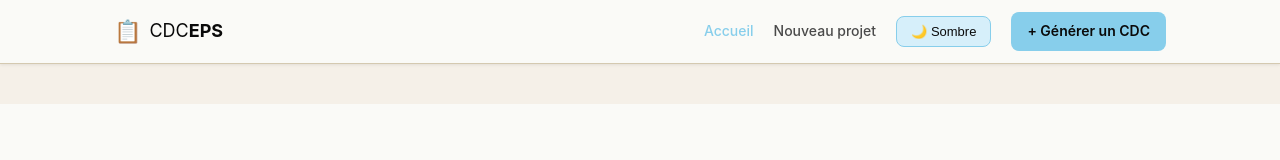
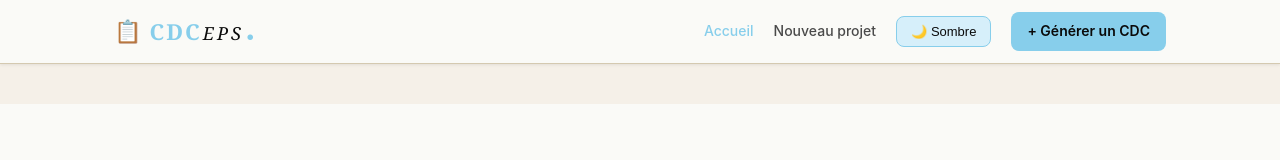
Before and after one commit to Ramadiaw12/CDCeps, a React (Vite) app in the folder frontend/: page / in a window 1280 px wide. Shown: the top 160 px of the page. Built offline with nearby package versions, Linux system fonts and the light colour scheme.

Commit message:
fix the front

```diff
--- a/frontend/src/components/Navbar.jsx
+++ b/frontend/src/components/Navbar.jsx
@@ -76,6 +76,34 @@ function Navbar() {
             textDecoration: 'none',
             fontSize: '14px',
             fontWeight: '600'
+        },
+        logoText: {
+            display: 'flex',
+            alignItems: 'baseline',
+            gap: '1px',
+            letterSpacing: '-1px'
+        },
+        logoCDC: {
+            fontFamily: "'Georgia', serif",
+            fontSize: '22px',
+            fontWeight: '900',
+            color: '#87CEEB',
+            textTransform: 'uppercase',
+            letterSpacing: '2px'
+        },
+        logoEPS: {
+            fontFamily: "'Georgia', serif",
+            fontSize: '18px',
+            fontWeight: '400',
+            color: theme === 'dark' ? '#F5F0E8' : '#0A0A0A',
+            letterSpacing: '3px',
+            fontStyle: 'italic'
+        },
+        logoDot: {
+            fontSize: '28px',
+            color: '#87CEEB',
+            fontWeight: '900',
+            lineHeight: '1'
         }
     };
 
@@ -84,7 +112,11 @@ function Navbar() {
             <div style={styles.container}>
                 <Link to="/" style={styles.logo}>
                     <span style={styles.logoIcon}>📋</span>
-                    <span>CDC<strong>EPS</strong></span>
+                    <span style={styles.logoText}>
+                        <span style={styles.logoCDC}>CDC</span>
+                        <span style={styles.logoEPS}>EPS</span>
+                        <span style={styles.logoDot}>.</span>
+                    </span>
                 </Link>
 
                 <div style={styles.liens}>
```
